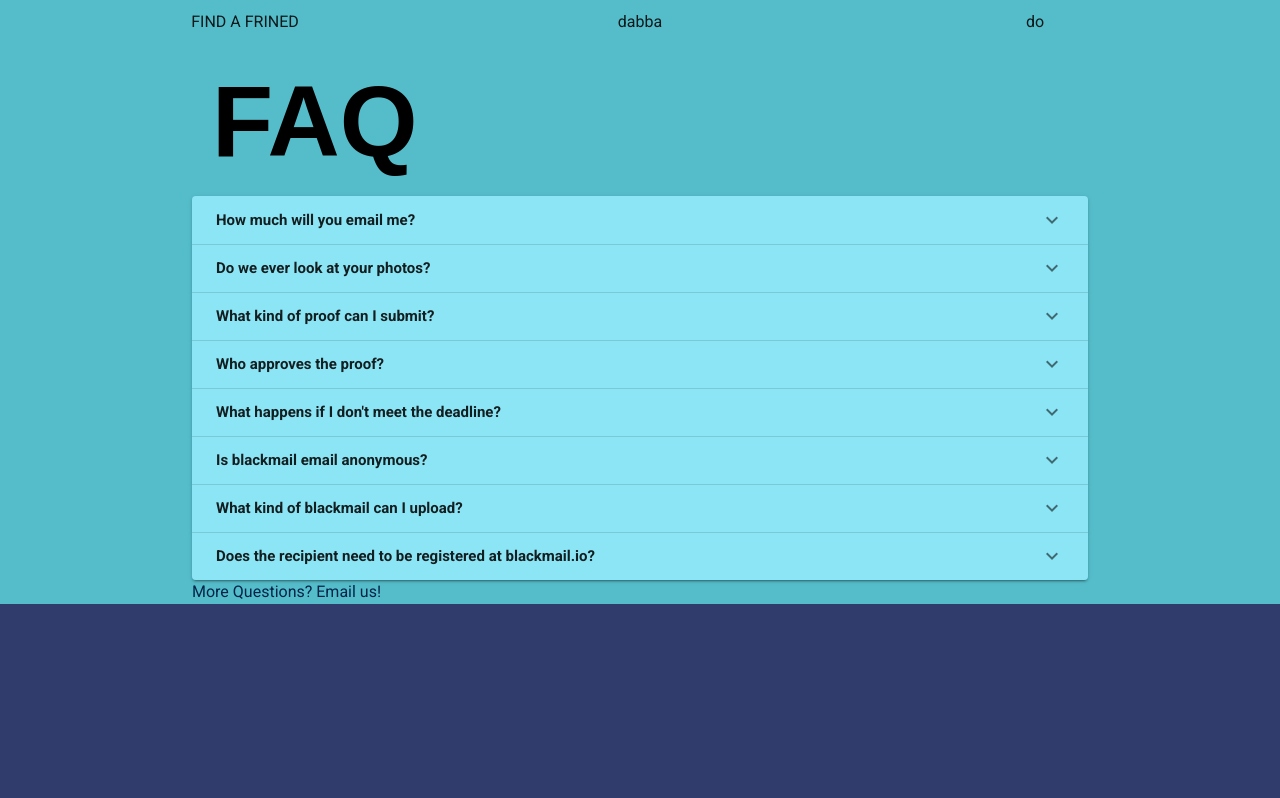
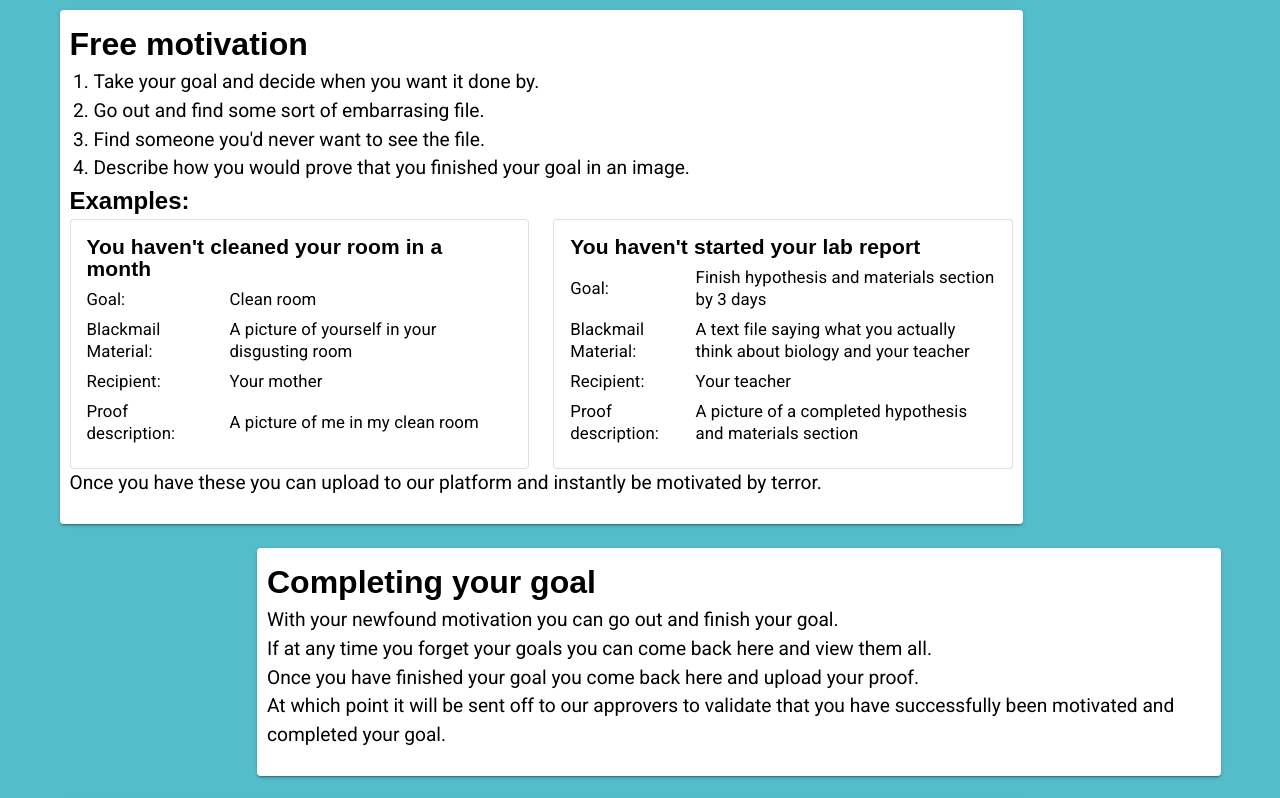
Before and after one commit to cyficowley/blackmail, a Vue app in the folder frontend/: page /#/ in a window 1280 px wide. Shown: the part 940-1738 px from the top of the page. Before the commit the page ends 1544 px from the top, so only its background shows below. Built offline with nearby package versions, Linux system fonts and the light colour scheme; no server answers; what vue-datetime would draw is missing.

Commit message:
i have no idea how to make this look good

```diff
--- a/frontend/src/App.vue
+++ b/frontend/src/App.vue
@@ -19,6 +19,9 @@
   text-align: center;
 }
 
+.white{
+  background-color: white !important;
+}
 .dark-1{
   background-color: var(--dark-1) !important;
 }
--- a/frontend/src/views/Landing.vue
+++ b/frontend/src/views/Landing.vue
@@ -50,15 +50,125 @@
               <h1 class="bigTitle">WORKFLOW</h1>
             </v-row>
             <v-row>
-              <v-col class="forward" cols="12" md="4">
-                FIND A FRINED
+              <v-col class="forward" cols="12" md="10">
+                <v-card class="workflow white">
+                  <h1>Free motivation</h1>
+                  <ol>
+                    <li>
+                      Take your goal and decide when you want it done by.
+                    </li>
+                    <li>
+                      Go out and find some sort of embarrasing file.
+                    </li>
+                    <li>
+                      Find someone you'd never want to see the file.
+                    </li>
+                    <li>
+                      Describe how you would prove that you finished your goal in an image.
+                    </li>
+                  </ol>
+                  <h2>Examples:</h2>
+                  <v-row>
+                    <v-col cols="12" md="6">
+                      <v-card outlined>
+                        <v-card-text>
+                          <h2>
+                            You haven't cleaned your room in a month
+                          </h2>
+                          <table>
+                            <tr>
+                              <td style="padding-right:10px;">Goal:</td>
+                              <td>Clean room</td>
+                            </tr>
+                            <tr>
+                              <td style="padding-right:10px;">Blackmail Material:</td>
+                              <td>A picture of yourself in your disgusting room</td>
+                            </tr>
+                            <tr>
+                              <td style="padding-right:10px;">Recipient:</td>
+                              <td>Your mother</td>
+                            </tr>
+                            <tr>
+                              <td style="padding-right:10px;">Proof description:</td>
+                              <td>A picture of me in my clean room</td>
+                            </tr>
+                          </table>
+                        </v-card-text>
+                      </v-card>
+                    </v-col>
+
+                    <v-col cols="12" md="6">
+                      <v-card outlined>
+                        <v-card-text>
+                          <h2>
+                            You haven't started your lab report
+                          </h2>
+                          <table>
+                            <tr>
+                              <td style="padding-right:10px;">Goal:</td>
+                              <td>Finish hypothesis and materials section by 3 days</td>
+                            </tr>
+                            <tr>
+                              <td style="padding-right:10px;">Blackmail Material:</td>
+                              <td>A text file saying what you actually think about biology
+                                  and your teacher</td>
+                            </tr>
+                            <tr>
+                              <td style="padding-right:10px;">Recipient:</td>
+                              <td>Your teacher</td>
+                            </tr>
+                            <tr>
+                              <td style="padding-right:10px;">Proof description:</td>
+                              <td>A picture of a completed hypothesis and materials section</td>
+                            </tr>
+                          </table>
+                        </v-card-text>
+                      </v-card>
+                    </v-col>
+                  </v-row>
+                  <p>
+                    Once you have these you can upload to our platform and instantly be
+                    motivated by terror.
+                  </p>
+                </v-card>
               </v-col>
-              <v-col class="forward" cols="12" md="4">
-                dabba
+              <v-spacer></v-spacer>
+            </v-row>
+            <v-row>
+              <v-spacer></v-spacer>
+              <v-col class="forward" cols="12" md="10">
+                <v-card class="workflow white">
+                  <h1>Completing your goal</h1>
+                  <p>
+                    With your newfound motivation you can go out and finish your goal.<br/>
+                    If at any time you forget your goals you can
+                    come back here and view them all.<br/>
+
+                    Once you have finished your goal you come back here and upload your proof.<br/>
+                    At which point it will be sent off to our approvers to validate that you have
+                    successfully been motivated and completed your goal.<br/>
+                  </p>
+                </v-card>
               </v-col>
-              <v-col class="forward" cols="12" md="4">
-                do
+            </v-row>
+            <v-row>
+              <v-col class="forward" cols="12" md="10">
+                <v-card class="workflow white">
+                  <h1>Consequences</h1>
+                  <p>
+                    We will validate with relative leniancy,
+                    we are trying to motivate you not screw you over.<br/>
+                    However if your proof doesn't seem to match your description it will be rejected
+                    and you will have to fix and reupload it.<br/>
+
+                    If you finish your goal, congragulations! You broke through your motivation!
+
+                    However if not your recipient will get an email looking something like this...
+                  </p>
+                  <img src="../assets/email.png">
+                </v-card>
               </v-col>
+              <v-spacer></v-spacer>
             </v-row>
           </v-container>
         </v-row>
@@ -219,6 +329,26 @@ export default {
   .cardAnswer{
     padding-left: 10px;
   }
+
+  p{
+    color:black;
+    font-size: 1.2em;
+  }
+  table{
+    color:black;
+    font-size: 1.2em;
+    border-spacing: 0 8px;
+  }
+
+  li{
+    color:black;
+    font-size: 1.2em;
+  }
+
+  .workflow{
+    padding: 10px;
+    text-align: left;
+  }
   @media only screen and (max-width: 1850px) {
     #header-desktop{
       font-size: 5em;
```
Also changed, not shown: frontend/src/assets/email.png (added).
